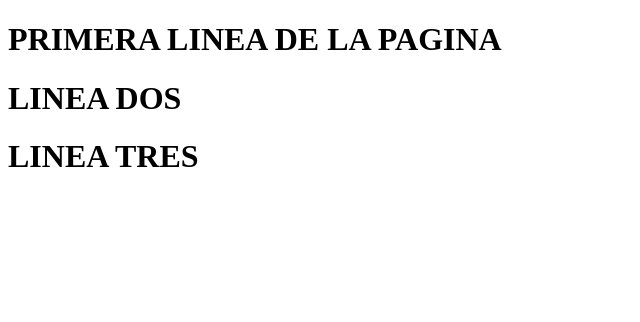
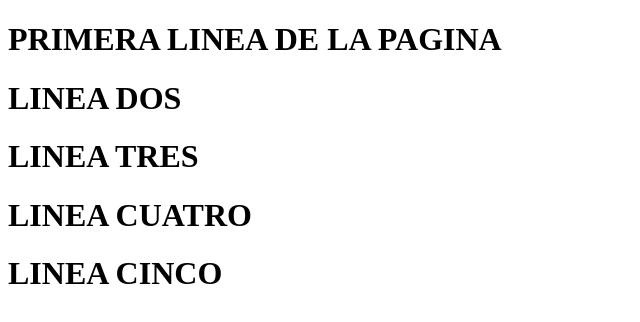
Before and after one commit to Zakhbarandica/buenaspracticas, a plain HTML site: page index.HTML in a window 1280 px wide. Shown: the whole page, without its empty margins (0-640 px from the left). Drawn offline with Linux system fonts and the light colour scheme.

Commit message:
Quinta linea

```diff
--- a/index.HTML
+++ b/index.HTML
@@ -9,5 +9,7 @@
     <H1>PRIMERA LINEA DE LA PAGINA<h1>
     <H1>LINEA DOS<h1>
     <H1>LINEA TRES<h1>
+    <H1>LINEA CUATRO<h1>
+    <H1>LINEA CINCO<h1>
 </body>
 </html>
```
